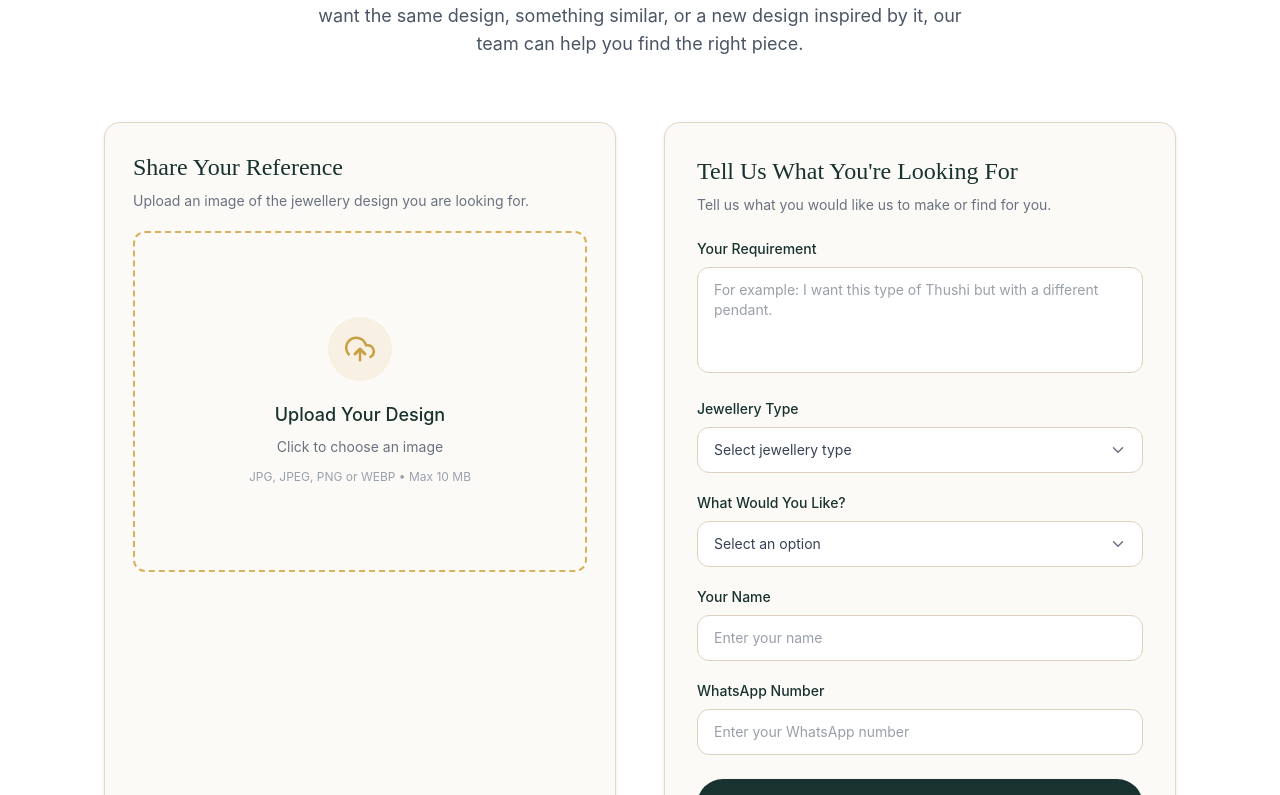
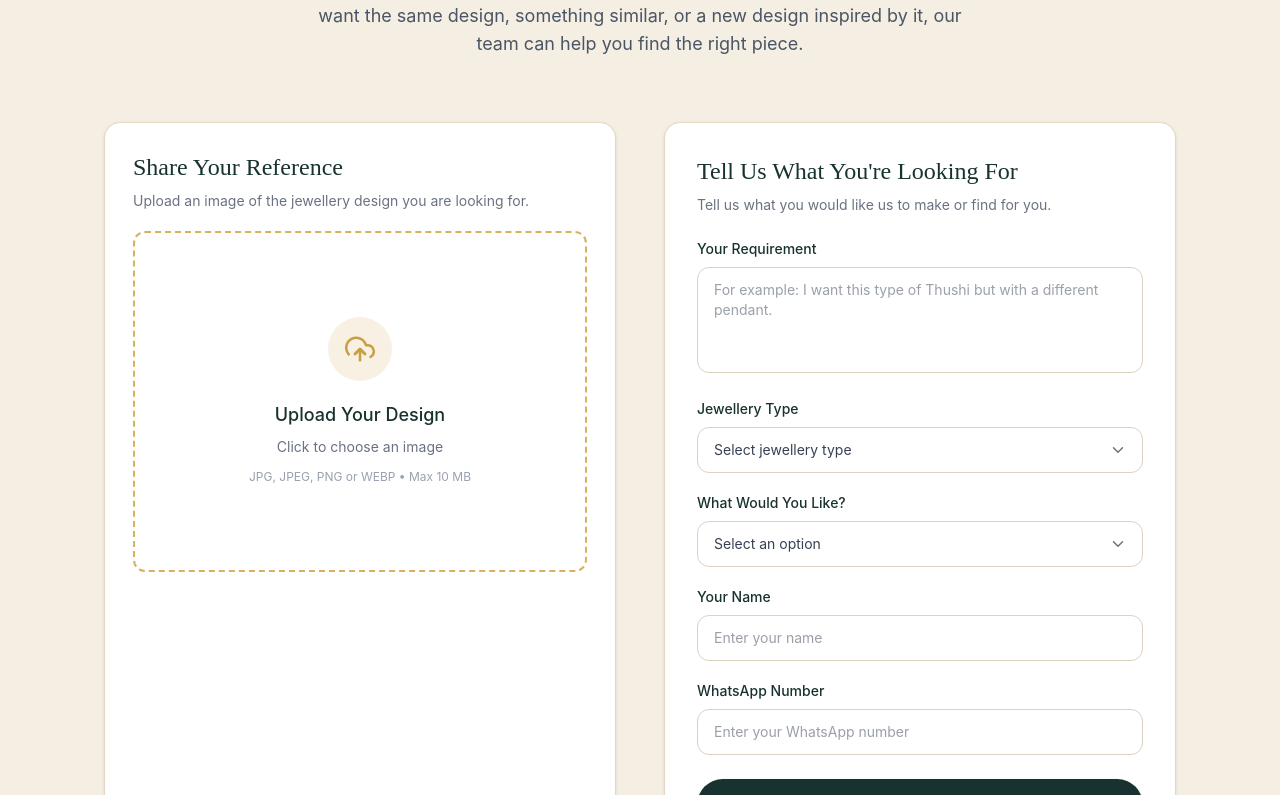
Before and after one commit to samm909685/parasmaniv3-fullstack, a React (Vite) app in the folder parasmani-catalog/: page / in a window 1280 px wide. Shown: the part 3145-3940 px from the top of the page. Built offline with nearby package versions, Linux system fonts and the light colour scheme; no server answers.

Commit message:
colour change

```diff
--- a/parasmani-catalog/src/components/HowWeWork/HowWeWork.jsx
+++ b/parasmani-catalog/src/components/HowWeWork/HowWeWork.jsx
@@ -199,7 +199,7 @@ function HowWeWork() {
   };
 
   return (
-    <section className="bg-white py-16 sm:py-20 lg:py-24">
+    <section className="bg-[#F5EFE3] py-16 sm:py-20 lg:py-24">
 
       {/* ==========================
           SECTION HEADER
@@ -249,7 +249,7 @@ function HowWeWork() {
               LEFT — REFERENCE IMAGE
           ========================== */}
 
-          <div className="bg-[#FCFAF6] rounded-2xl border border-[#E4D8C2] p-5 sm:p-7 shadow-sm">
+          <div className="bg-white rounded-2xl border border-[#E4D8C2] p-5 sm:p-7 shadow-sm">
 
             <div className="mb-5">
 
@@ -380,7 +380,7 @@ function HowWeWork() {
               RIGHT — FORM
           ========================== */}
 
-          <div className="bg-[#FCFAF6] rounded-2xl border border-[#E4D8C2] p-5 sm:p-7 lg:p-8 shadow-sm">
+          <div className="bg-white rounded-2xl border border-[#E4D8C2] p-5 sm:p-7 lg:p-8 shadow-sm">
 
             <form onSubmit={handleSubmit}>
 
```
